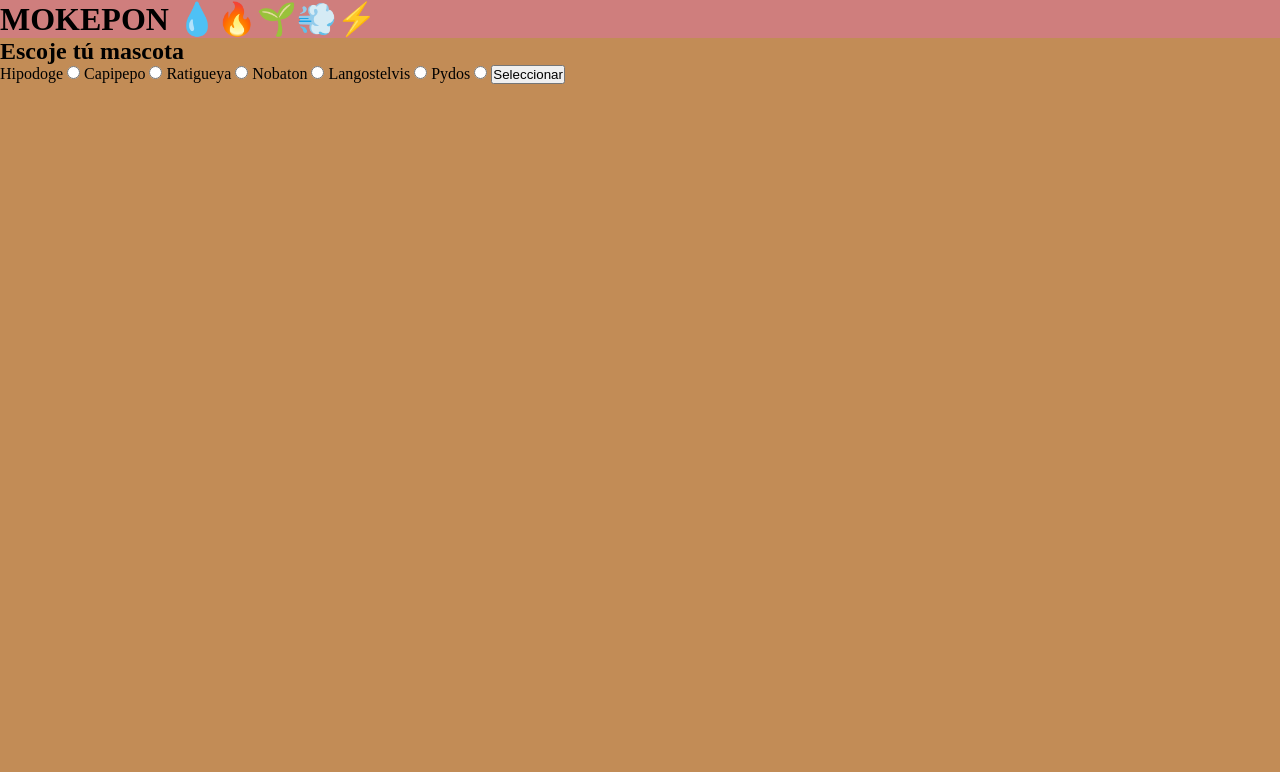
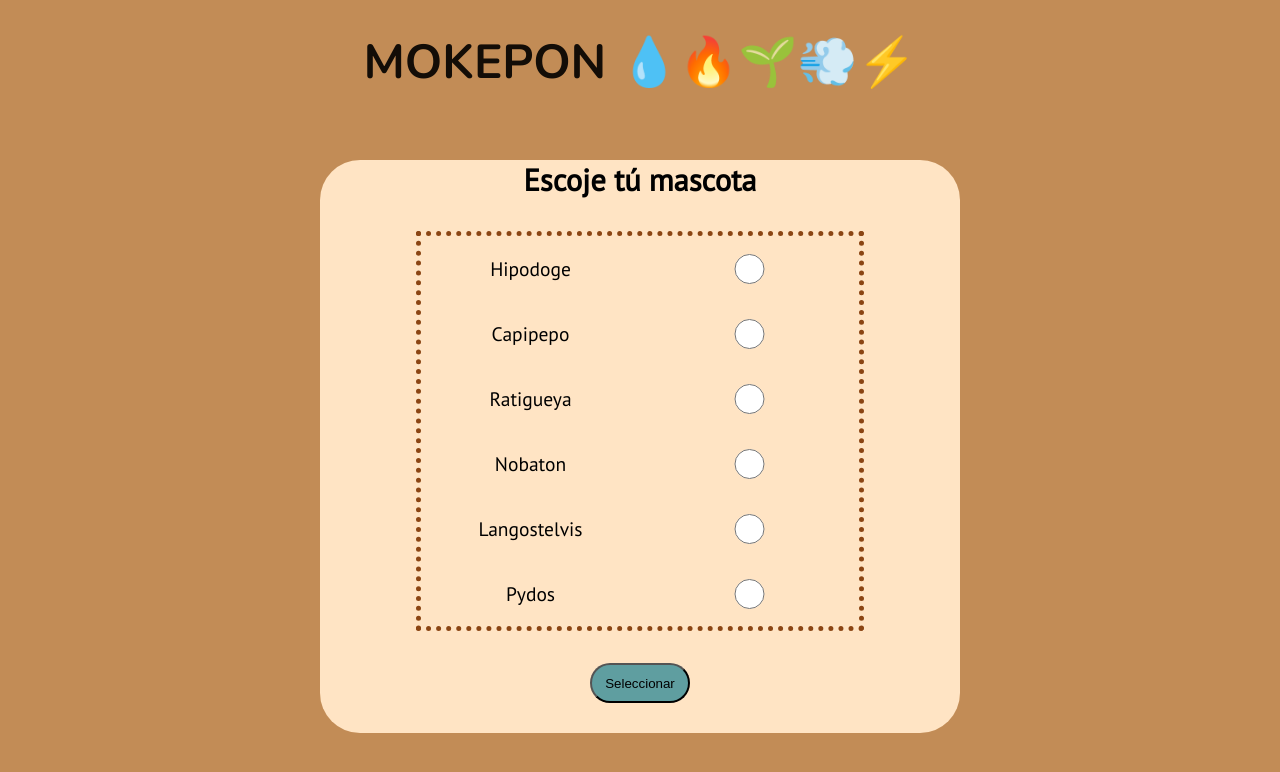
Before and after one commit to BryanAndres/Juego-Mokepon, a plain HTML site: page index.html in a window 1280 px wide. Drawn offline with nearby package versions, Linux system fonts and the light colour scheme.

Commit message:
Estilos de la seccion principal para seleccionar al personaje

```diff
--- a/index.html
+++ b/index.html
@@ -17,26 +17,23 @@
         <h1>MOKEPON 💧🔥🌱💨⚡</h1>
     </header>
 
-    <section id="seleccionar-mascota">
+    <section class="seleccion-mascota" id="seleccionar-mascota">
         <h2>Escoje tú mascota</h2>
 
+        <article class="seleccion-mokepon">
             <label for="hipodoge">Hipodoge</label>
-        <input type="radio" name="mascota" id="hipodoge">
-
+            <input  type="radio" name="mascota" id="hipodoge">
             <label for="capipepo">Capipepo</label>
-        <input type="radio" name="mascota" id="capipepo">
-
+            <input  type="radio" name="mascota" id="capipepo">
             <label for="ratigueya">Ratigueya</label>
-        <input type="radio" name="mascota" id="ratigueya">
-
+            <input  type="radio" name="mascota" id="ratigueya">
             <label for="nobaton">Nobaton</label>
-        <input type="radio" name="mascota" id="nobaton">
-
+            <input  type="radio" name="mascota" id="nobaton">
             <label for="langostelvis">Langostelvis</label>
-        <input type="radio" name="mascota" id="langostelvis">
-
+            <input  type="radio" name="mascota" id="langostelvis">
             <label for="pydos">Pydos</label>
-        <input type="radio" name="mascota" id="pydos">
+            <input  type="radio" name="mascota" id="pydos">
+        </article>
 
         <button id="boton-mascota">Seleccionar</button>
 
--- a/style.css
+++ b/style.css
@@ -5,20 +5,76 @@
 }
 :root{
     /* Main Color */
-    --orange: hsl(30, 47%, 55%)
-    --negro: hsl(30, 46%, 5%)
+    --orange: hsl(30, 47%, 55%);
+    --negro: hsl(30, 46%, 5%);
     /*Secondary Color*/
-    --rojo-oscuro: hsl(0, 46%, 35%)
-    --rojo-secundario: hsl(1, 46%, 65%)
+    --rojo-oscuro: hsl(0, 46%, 35%);
+    --rojo-secundario: hsl(1, 46%, 65%);
     /*Fonts title*/
     --title: 'Nunito', sans-serif;
     /*Fonts text*/
     --text:  'PT Sans', sans-serif;
+    /* Size H1 */
+    --size-h1: 4.768rem;
+    /* Size H2 */
+    --size-h2: 3.052rem;
+    /* Size H3 */
+    --size-h3: 1.953rem;
+    /* Size H4 */
+
+}
+html{
+    font-family: var(--text);
+    font-size: 62.5%;
+}
+body{
+    background-color: var(--orange);
+}
+header{
+    width: 100%;
+    height: 100px;
+    text-align: center;
+}
+header > h1{
+    font-family: var(--title);
+    color: var(--negro);
+    padding-top: 30px;
+    font-size: var(--size-h1);
+}
+.seleccion-mascota{
+    width: 50%;
+    margin: 60px auto 0;
+    text-align: center;
+    background-color: bisque;
+    border-radius: 40px;
+}
+.seleccion-mascota > h2{
+    font-size: var(--size-h2);
+}
+.seleccion-mokepon{
+    display: flex;
+    flex-wrap: wrap;
+    border: 5px dotted saddlebrown;
+    justify-content: space-between;
+    width: 70%;
+    font-size: var(--size-h3);
+    margin: 32px auto;
+}
+label{
+    margin: 20px 0;
+    display: inline-block;
+    width: 50%;
+}
+input{
+    height: 30px;
+    align-self: center;
+    width: 50%;
 }
 
-body{
-    background-color: hsl(30, 47%, 55%);
+#boton-mascota{
+    height: 40px;
+    width: 100px;
+    background-color: cadetblue;
+    border-radius: 40px;
+    margin-bottom: 30px;
 }
-header > h1{
-    background-color:  hsl(1, 46%, 65%);
-}
```
Lines whose indentation alone changed are shown as unchanged.
